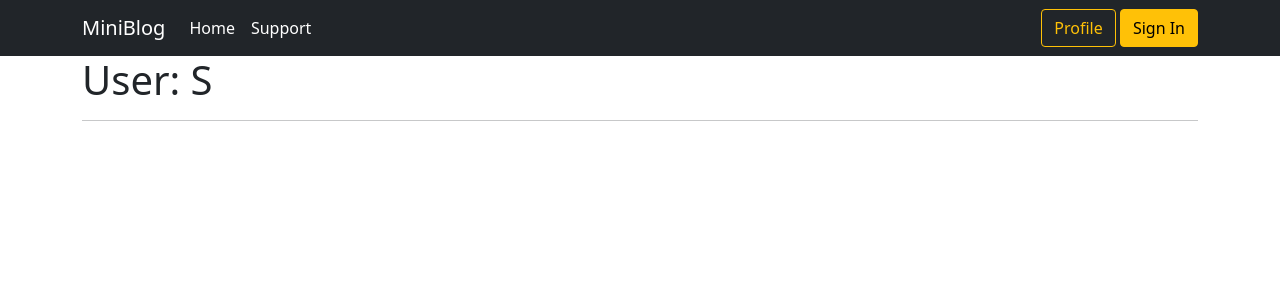
After one commit to bdantr/flask_blog, a Flask app: a page that uses templates/base.html in a window 1280 px wide. The commit adds this page. Shown: the top 300 px of the page. Run offline with Flask 2, Linux system fonts and the light colour scheme; a user stored in the database is signed in; data comes from the database, SQL or seed files in the repository; both versions use the stored data as it was after the commit.

Commit message:
adding profile

```diff
--- a/routes.py
+++ b/routes.py
@@ -1,6 +1,6 @@
 from flask import render_template, flash, redirect, url_for
 from flask_login import current_user, login_user, logout_user, login_required
-from app import app, login
+from app import app, login, db
 from forms import LoginForm,RegistrationForm
 from models import User
 
@@ -21,8 +21,8 @@ def login():
         return redirect(url_for('main_page'))
     form = LoginForm()
     if form.validate_on_submit():
-        user = User.query.filter_by(username=form.username.data)
-        if user is None or not User.check_password(form.password.data):
+        user = User.query.filter_by(username=form.username.data).first()
+        if user is None or not user.check_password(form.password.data):
             return redirect(url_for('login'))
         login_user(user, remember=form.remember_me.data)
         return redirect(url_for('main_page'))
@@ -40,6 +40,15 @@ def register():
     if current_user.is_authenticated:
         return redirect(url_for('index'))
     form = RegistrationForm()
+    if form.validate_on_submit():
+        user = User(
+            username=form.username.data,
+            email=form.email.data
+        )
+        user.set_password(form.password.data)
+        db.session.add(user)
+        db.session.commit()
+        return redirect(url_for('login'))
     return render_template('register.html', form=form)
 
 
@@ -47,3 +56,11 @@ def register():
 @login_required
 def support():
     return render_template('support.html')
+
+
+
+@app.route('/user/<username>')
+@login_required
+def user(username):
+    user = User.query.filter_by(username=username).first_or_404()
+    return render_template('user.html',user=user)
--- a/templates/base.html
+++ b/templates/base.html
@@ -40,6 +40,7 @@
             {%  if current_user.is_anonymous %}
             <a class="btn btn-warning" href="{{ url_for('login') }}">Sign In</a>
             {% else %}
+                <a class="btn btn-outline-warning" href="{{ url_for('user',username=current_user.username) }}">Profile</a>
              <a class="btn btn-warning" href="{{ url_for('logout') }}">Sign In</a>
             {%  endif %}
         </div>
--- /dev/null
+++ b/templates/user.html
@@ -0,0 +1,6 @@
+{% extends "base.html" %}
+
+{% block content %}
+    <h1>User: {{ user.username }}</h1>
+    <hr>
+{% endblock %}
```
Also changed, not shown: app.db.
